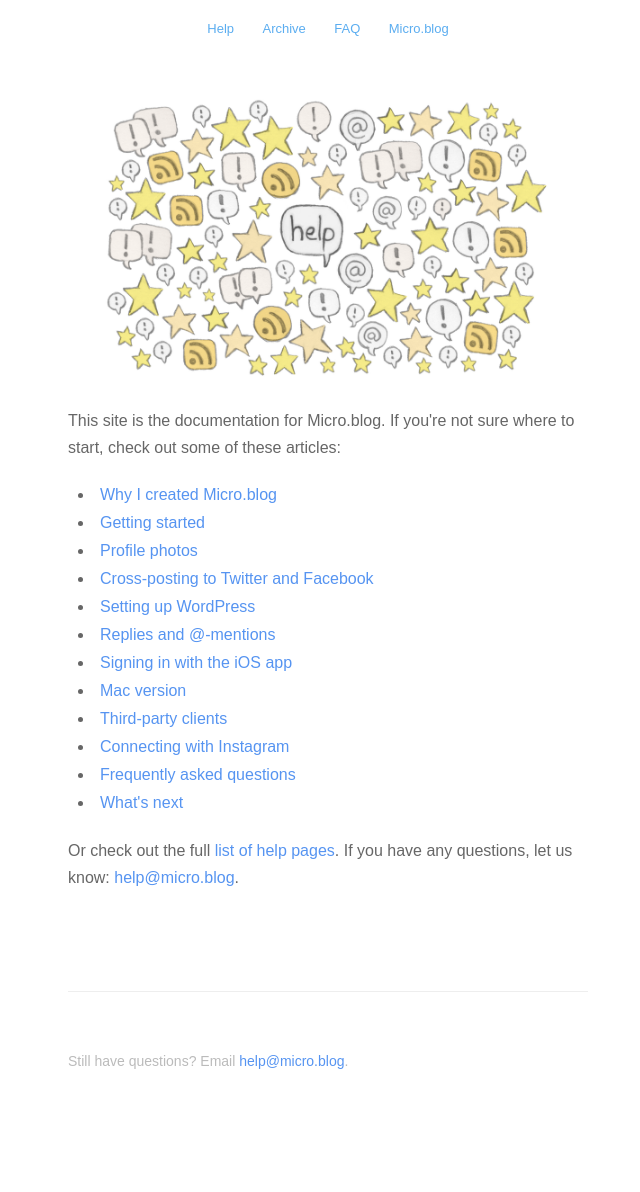
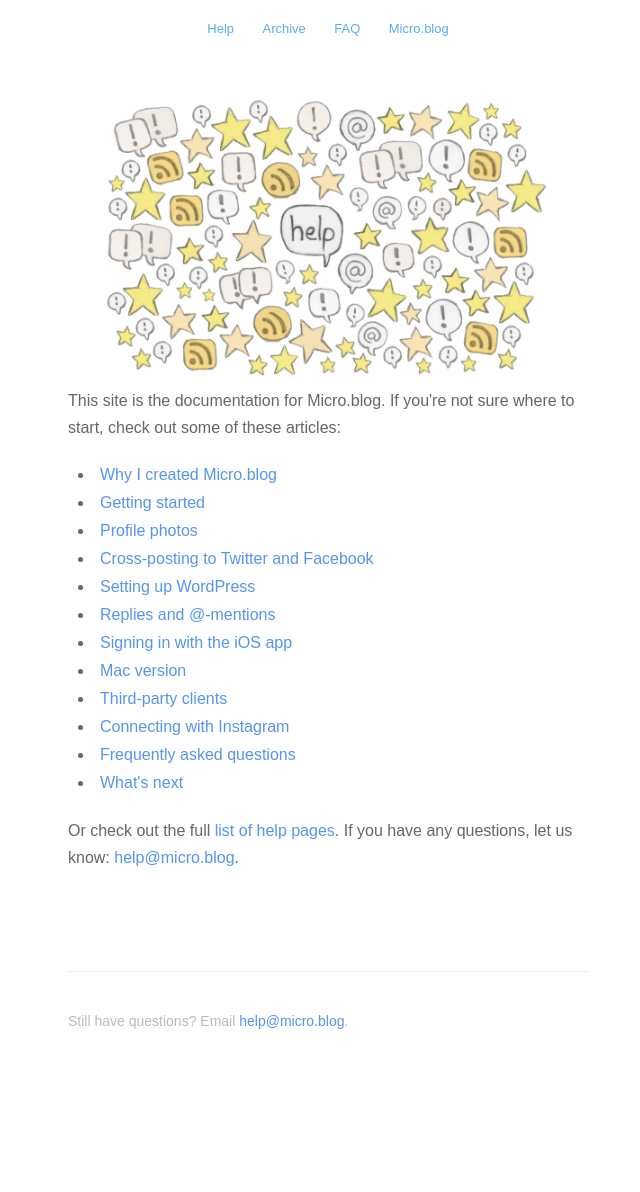
Before and after one commit to microdotblog/help.micro.blog, a Jekyll site: the page built from index.html, in a window 1280 px wide. Shown: the whole page, without its empty margins (312-952 px from the left). Built offline with Jekyll 4.4.1, drawn with Linux system fonts in a browser that asks for light colours; nearby versions of some CDN libraries; the list of posts is cut into pages by our own code; after the commit the page ends 1152 px from its top, so only the background shows below that.

Commit message:
Fixed p spacing.

```diff
--- a/assets/css/style.css
+++ b/assets/css/style.css
@@ -663,6 +663,6 @@
 	height: auto;
 }
 
-p {
-	margin-top: 20px;
+ul {
+	margin-bottom: 20px;
 }
```
